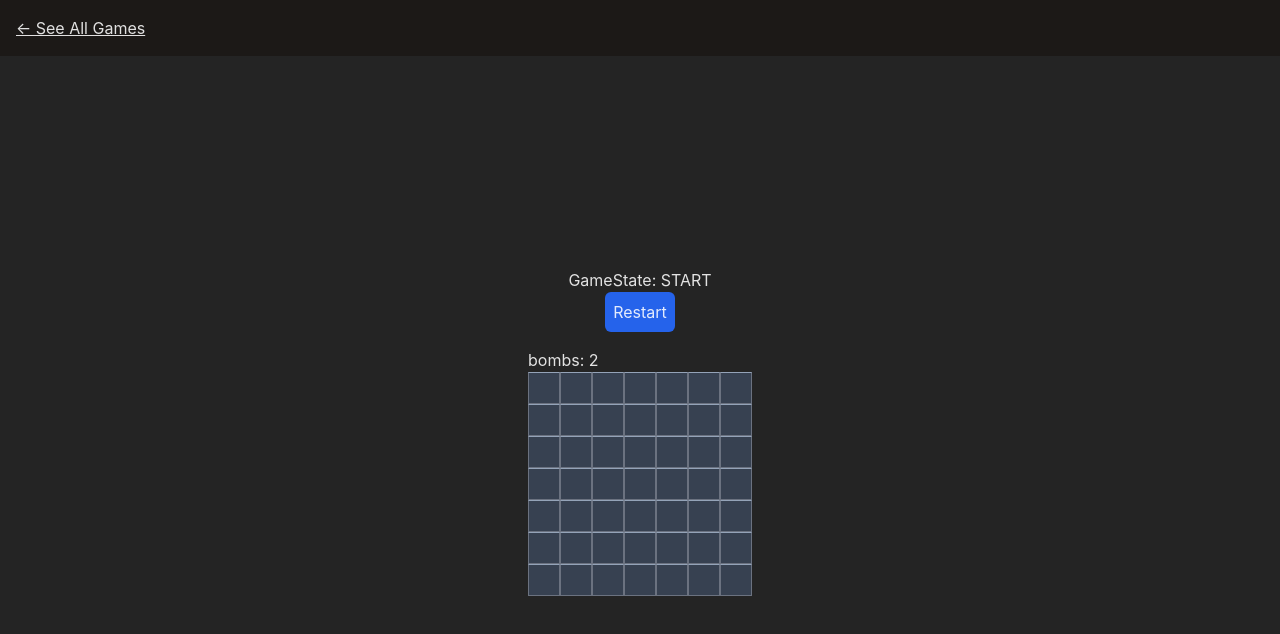
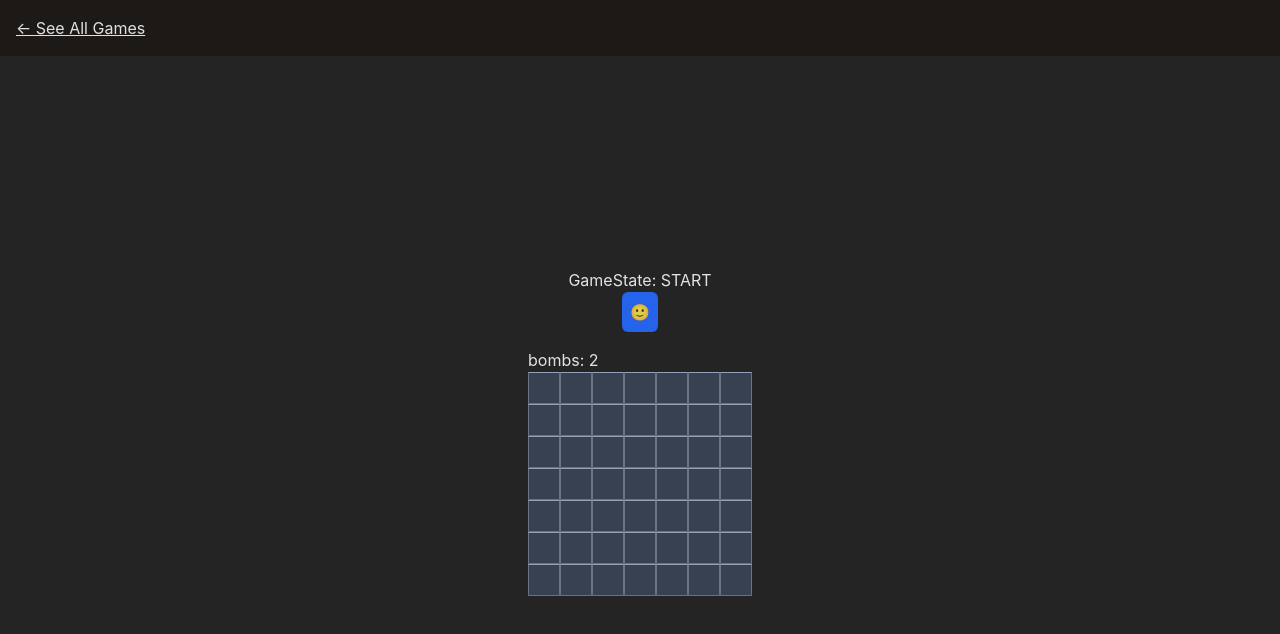
Before and after one commit to SilviuIordache/react-games, a React (Vite) app: page /minesweeper in a window 1280 px wide. Shown: the top 634 px of the page. Built offline with nearby package versions, Linux system fonts and the light colour scheme.

Commit message:
Add smiley and confetti

```diff
--- a/package.json
+++ b/package.json
@@ -14,6 +14,7 @@
     "classnames": "^2.5.1",
     "random-words": "^2.0.1",
     "react": "^18.3.1",
+    "react-confetti": "^6.2.2",
     "react-dom": "^18.3.1",
     "react-router-dom": "^6.26.2",
     "recharts": "^2.12.7"
--- /dev/null
+++ b/src/games/Minesweeper/Confetti.tsx
@@ -0,0 +1,41 @@
+import React, { useEffect, useState } from 'react';
+import ReactConfetti from 'react-confetti';
+
+interface ConfettiProps {
+  duration: number; // Duration in milliseconds
+}
+
+const Confetti = ({ duration }: ConfettiProps) => {
+  const width = window.innerWidth;
+  const height = window.innerHeight;
+
+  const [show, setShow] = useState(true);
+  const [recycle, setRecycle] = useState(true);
+
+  useEffect(() => {
+    const stopRecyclingTimer = setTimeout(() => {
+      setRecycle(false); // Stop recycling confetti after `duration`
+    }, duration);
+
+    const hideConfettiTimer = setTimeout(() => {
+      setShow(false); // Hide confetti after a bit more time
+    }, duration + 3000); // Adjust the delay to allow confetti to finish falling
+
+    return () => {
+      clearTimeout(stopRecyclingTimer);
+      clearTimeout(hideConfettiTimer);
+    };
+  }, [duration]);
+
+  return (
+    show && (
+      <ReactConfetti
+        width={width}
+        height={height}
+        recycle={recycle} // Control whether confetti keeps generating
+      />
+    )
+  );
+};
+
+export default Confetti;
--- /dev/null
+++ b/src/games/Minesweeper/SmileyButton.tsx
@@ -0,0 +1,37 @@
+import React from 'react';
+import { GameState } from './types';
+
+interface SmileyButtonProps {
+  gameState: GameState;
+  handleStartGame: () => void;
+}
+const SmileyButton = ({ gameState, handleStartGame }: SmileyButtonProps) => {
+  const emoji = () => {
+    switch (gameState) {
+      case GameState.START:
+        return '🙂';
+      case GameState.PLAYING:
+        return '🤔';
+      case GameState.END:
+        return '😎';
+      case GameState.GAMEOVER:
+        return '😵';
+      default:
+        return '🤓';
+    }
+  };
+  return (
+    <>
+      <div>GameState: {gameState}</div>
+
+      <button
+        className="mb-4 bg-blue-600 hover:bg-blue-400 active:bg-blue-700 rounded-md p-2"
+        onClick={handleStartGame}
+      >
+        {emoji()}
+      </button>
+    </>
+  );
+};
+
+export default SmileyButton;
--- a/src/games/Minesweeper/Square.tsx
+++ b/src/games/Minesweeper/Square.tsx
@@ -24,13 +24,12 @@ export const Square = ({ onSquareClick, cell }: Props) => {
         {
           'bg-gray-700': cell.visible === false,
           'bg-gray-800': cell.visible === true,
+          'bg-red-500': cell.bomb && cell.visible,
         }
       )}
     >
       <div style={{ userSelect: 'none' }}>
-        <span className="text-red-600">
-          {cell.bomb && cell.visible ? '●' : ''}
-        </span>
+        <span>{cell.bomb && cell.visible ? '💣' : ''}</span>
         <span>{cell.marked && !cell.visible ? '🚩' : ''}</span>
         <span>{cell.visible && cell.nearbyBombs > 0 && cell.nearbyBombs}</span>
       </div>
--- a/src/games/Minesweeper/index.tsx
+++ b/src/games/Minesweeper/index.tsx
@@ -1,13 +1,9 @@
 import React, { useMemo, useCallback, useState, useEffect } from 'react';
 import { Grid } from './Grid';
-import { Cell } from './types';
+import { Cell, GameState } from './types';
+import SmileyButton from './SmileyButton';
+import Confetti from './Confetti';
 
-export enum GameState {
-  START = 'START',
-  PLAYING = 'PLAYING',
-  GAMEOVER = 'GAMEOVER',
-  END = 'END',
-}
 export default function Minesweeper() {
   const gridSize = 7;
   const bombOccurence = 10; // value from 1 to 100
@@ -104,13 +100,14 @@ export default function Minesweeper() {
       // set the cell to visible
 
       if (event.button === 0) {
-        // perform reveal
+        // handle left click
         performReveal(x, y);
       } else if (event.button === 2) {
+        // handle right click
         if (cells[x][y].visible) return;
 
         // mark cell as potential bomb
-        const newCell = cells[x][y];
+        const newCell = { ...cells[x][y] };
 
         if (newCell.marked === false) {
           newCell.marked = true;
@@ -124,7 +121,6 @@ export default function Minesweeper() {
   );
 
   function updateGridWithNewCell(x: number, y: number, newCell: Cell) {
-    // update the grid
     const newGrid = cells.map((row) => [...row]);
     newGrid[x][y] = newCell;
     setCells(newGrid);
@@ -135,6 +131,13 @@ export default function Minesweeper() {
     setGameState(GameState.PLAYING);
   };
 
+  function revealBoard() {
+    for (let x = 0; x < gridSize; x++) {
+      const row: Cell[] = [];
+      for (let y = 0; y < gridSize; y++) {}
+    }
+  }
+
   function performReveal(sourceX, sourceY) {
     const newCell = cells[sourceX][sourceY];
 
@@ -142,6 +145,10 @@ export default function Minesweeper() {
     if (newCell.visible) return;
 
     newCell.visible = true;
+
+    if (newCell.bomb) {
+      setGameState(GameState.GAMEOVER);
+    }
 
     updateGridWithNewCell(sourceX, sourceY, newCell);
 
@@ -171,6 +178,7 @@ export default function Minesweeper() {
     });
   }
 
+  // game state checker
   useEffect(() => {
     const revealedCells = cells.flat().filter((cell) => cell.visible === true);
 
@@ -185,14 +193,8 @@ export default function Minesweeper() {
 
   return (
     <div>
-      <div>GameState: {gameState}</div>
-
-      <button
-        className="mb-4 bg-blue-600 hover:bg-blue-400 active:bg-blue-700 rounded-md p-2"
-        onClick={handleStartGame}
-      >
-        {gameState === GameState.START ? 'Restart' : 'Start'}
-      </button>
+      {gameState === GameState.END && <Confetti duration={5000}/>}
+      <SmileyButton gameState={gameState} handleStartGame={handleStartGame} />
 
       <div className="flex justify-between">
         <div>bombs: {bombCounter}</div>
--- a/src/games/Minesweeper/types.ts
+++ b/src/games/Minesweeper/types.ts
@@ -5,3 +5,10 @@ export interface Cell {
   nearbyBombs: number;
   marked: boolean;
 }
+
+export enum GameState {
+  START = 'START',
+  PLAYING = 'PLAYING',
+  GAMEOVER = 'GAMEOVER',
+  END = 'END',
+}
```
Also changed, not shown: 1 other file (tests, documents, lock files or other folders).
